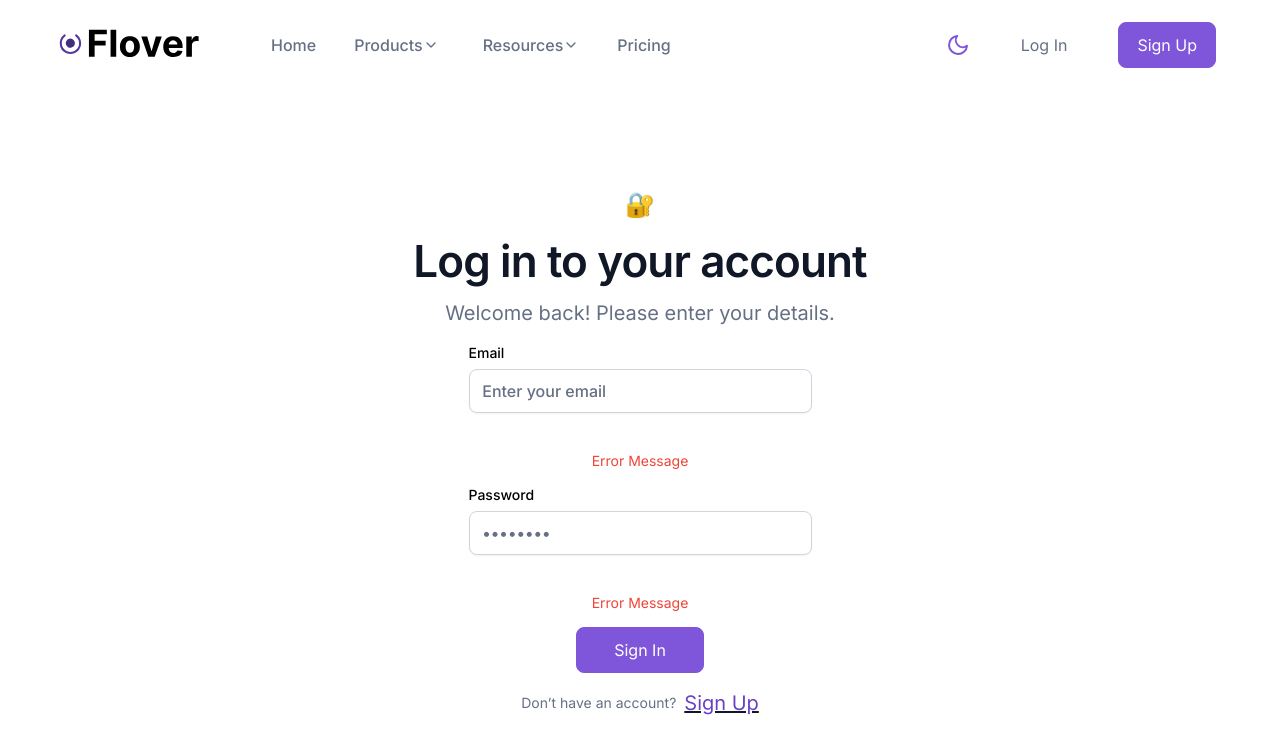
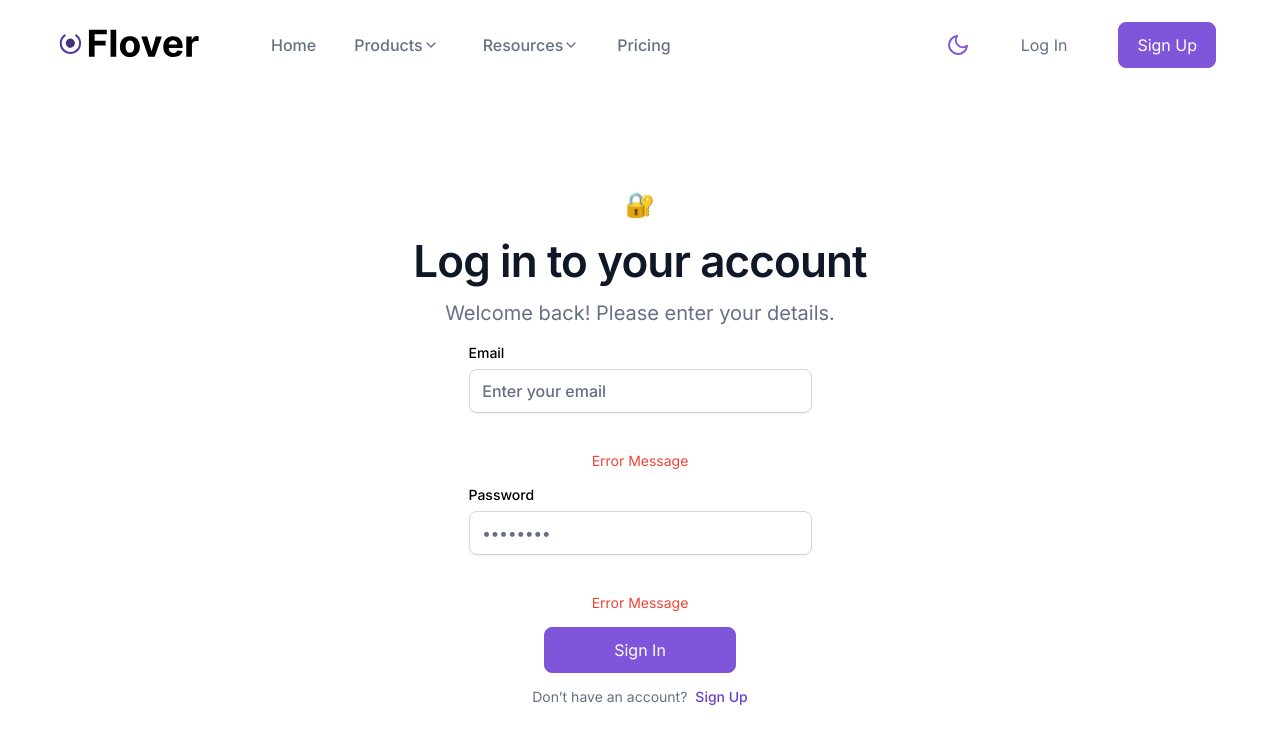
Before and after one commit to AlexKasatov/flover-dashboard, a React (Create React App) app: page /login in a window 1280 px wide. Shown: the top 754 px of the page. Built offline with nearby package versions, Linux system fonts and the light colour scheme.

Commit message:
add signup link

```diff
--- a/src/pages/Authorization/LogIn.jsx
+++ b/src/pages/Authorization/LogIn.jsx
@@ -1,5 +1,5 @@
-import React from 'react';
-import { Link } from 'react-router-dom';
+import { useEffect } from 'react';
+import { Link, Navigate } from 'react-router-dom';
 import { Container } from '../../styles/Container';
 import {
         HeadingBase,
@@ -8,12 +8,19 @@ import {
         SupportTextColor,
         TextErrorSm,
         TextNormalSm,
+        LinkSmMd,
 } from '../../styles/UI/Text';
 import { Wrapper, LoginBlock, LoginText, LoginForm } from './Login.styled';
 import { BtnActive } from '../../components/FreeTrial/FreeTrial.styled';
 import { LinkNav } from '../../components/Header/Header.styled';
+import { BtnMain } from '../../components/Integration/Integration.styled';
 
-const LogIn = () => (
+const LogIn = () => {
+        useEffect(() => {
+                window.scrollTo(0, 0);
+        }, []);
+
+        return (
                 <Wrapper>
                         <Container>
                                 <LoginBlock>
@@ -38,17 +45,17 @@ const LogIn = () => (
 
                                                 <TextErrorSm>Error Message</TextErrorSm>
 
-                                        <BtnActive type="submit">Sign In</BtnActive>
+                                                <BtnMain type="submit">Sign In</BtnMain>
                                                 <div>
                                                         <TextNormalSm>Don’t have an account?</TextNormalSm>
-                                                <Link to="/signup">
-                                                        <SupportTextColor>Sign Up</SupportTextColor>
-                                                </Link>
+
+                                                        <LinkSmMd to="/signup">Sign Up</LinkSmMd>
                                                 </div>
                                         </LoginForm>
                                 </LoginBlock>
                         </Container>
                 </Wrapper>
         );
+};
 
 export default LogIn;
--- a/src/styles/UI/Text.jsx
+++ b/src/styles/UI/Text.jsx
@@ -1,4 +1,5 @@
 import styled from 'styled-components';
+import { Link } from 'react-router-dom';
 
 export const SubHeading = styled.h2`
         font-size: var(--text-md);
@@ -110,3 +111,13 @@ export const TextNormalSm = styled.p`
         line-height: var(--text-lh-sm);
         color: ${({ theme }) => theme.textBase};
 `;
+
+// ======== LINKS =============
+
+export const LinkSmMd = styled(Link)`
+        text-decoration: none;
+        color: ${({ theme }) => theme.text.supportOnColor};
+        font-size: var(--text-sm);
+        line-height: var(--text-lg-sm);
+        font-weight: var(--fw-medium);
+`;
```
Lines whose indentation alone changed are shown as unchanged.
